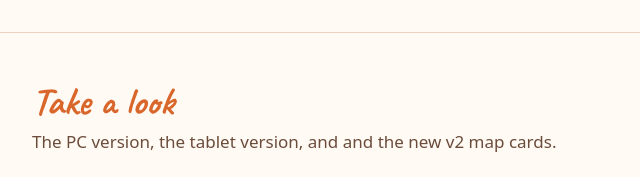
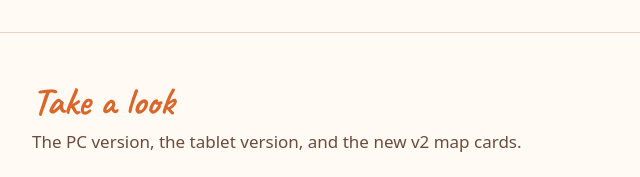
Before and after one commit to RawHamRadio/rawham-lite-logger, a plain HTML site: page index.html in a window 1280 px wide. Shown: the part 2120-2297 px from the top of the page, 138-778 px from the left. Drawn offline with Linux system fonts and the light colour scheme.

Commit message:
DRAFT: typo

```diff
--- a/index.html
+++ b/index.html
@@ -255,7 +255,7 @@
 <section id="screens">
   <div class="wrap">
     <h2 class="hand">Take a look</h2>
-    <p class="sub">The PC version, the tablet version, and and the new v2 map cards.</p>
+    <p class="sub">The PC version, the tablet version, and the new v2 map cards.</p>
     <div class="shots">
       <!-- Swap a placeholder for: <div class="shot has-img"><img src="shot-pc.png" alt="..."></div> -->
       <div class="shot has-img"><img src="shot-pc.jpg" alt="The Raw Ham's Lite Logger on a Windows PC, hunting parks"></div>
```
